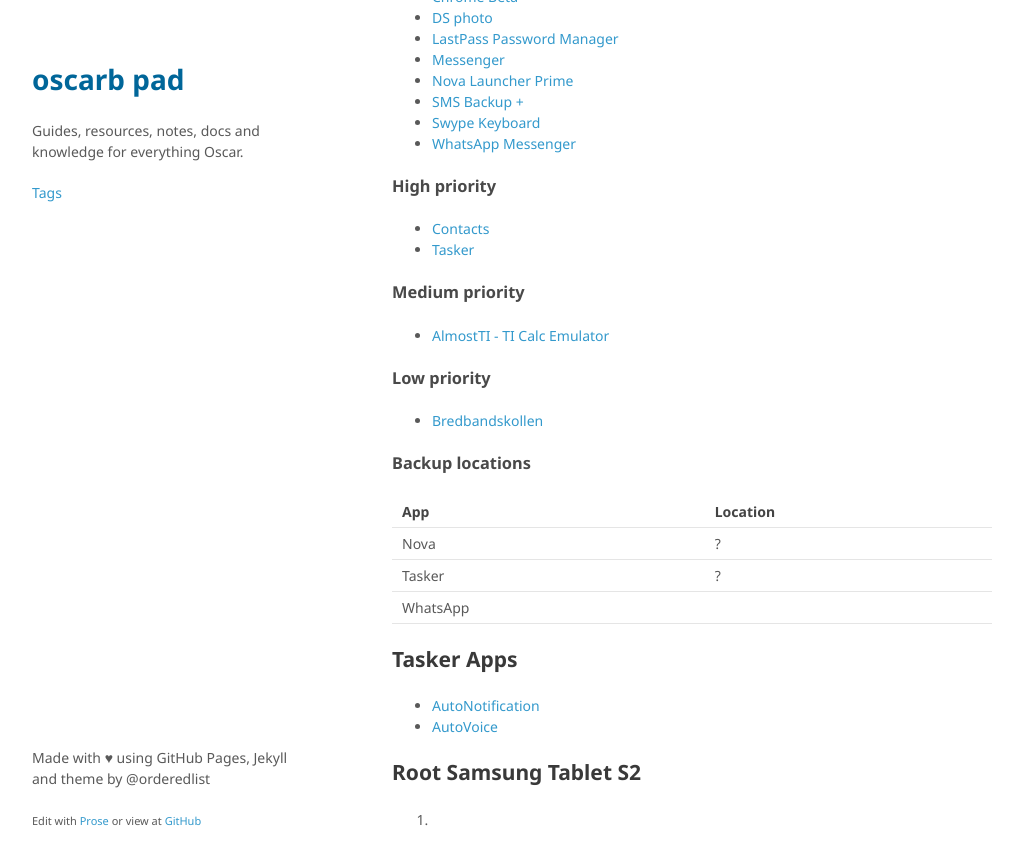
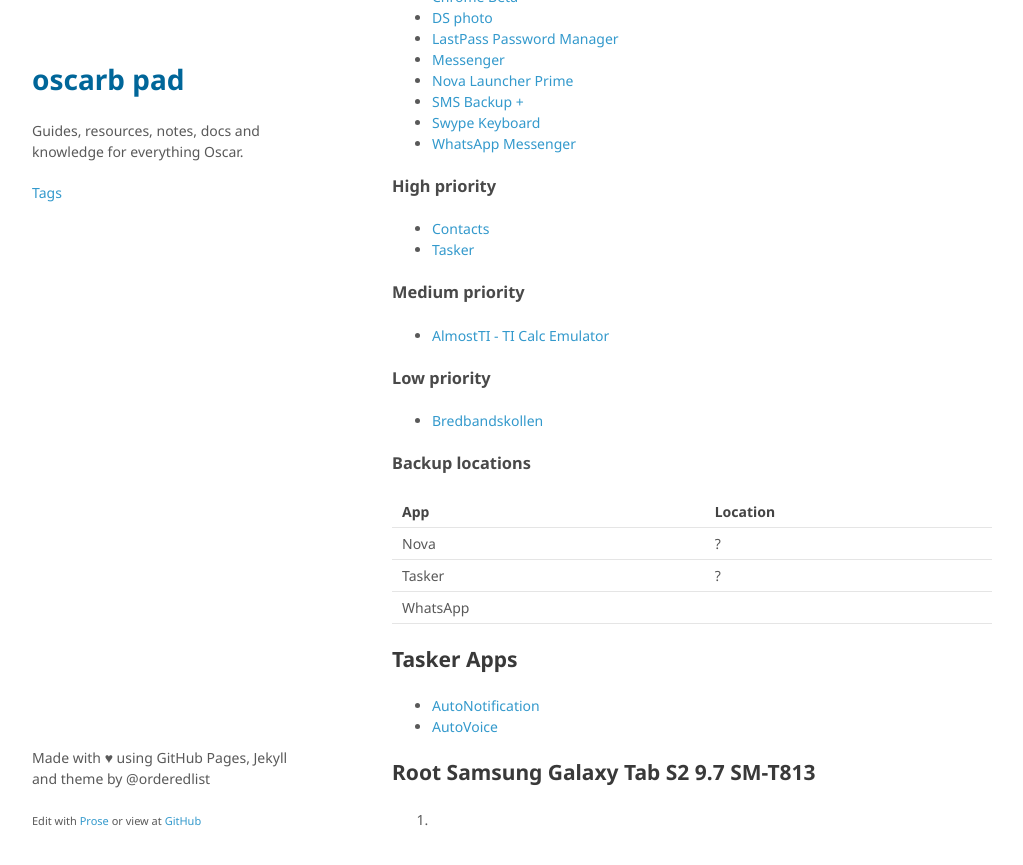
Before and after one commit to oscarb/pad, a Jekyll site: the page built from _docs/android-device-guide.md, in a window 1280 px wide and 900 px high, scrolled down 2371 px. Shown: the top 865 px of the window, without its empty margins (128-1151 px from the left). Built offline with Jekyll 4.4.1, drawn with Linux system fonts in a browser that asks for light colours; some web fonts are replaced.

Commit message:
Update android-device-guide.md

```diff
--- a/_docs/android-device-guide.md
+++ b/_docs/android-device-guide.md
@@ -155,6 +155,6 @@ WhatsApp |
 * [AutoVoice](https://play.google.com/store/apps/details?id=com.joaomgcd.autovoice)
 
 
-## Root Samsung Tablet S2
+## Root Samsung Galaxy Tab S2 9.7 SM-T813
 
 1.
```
